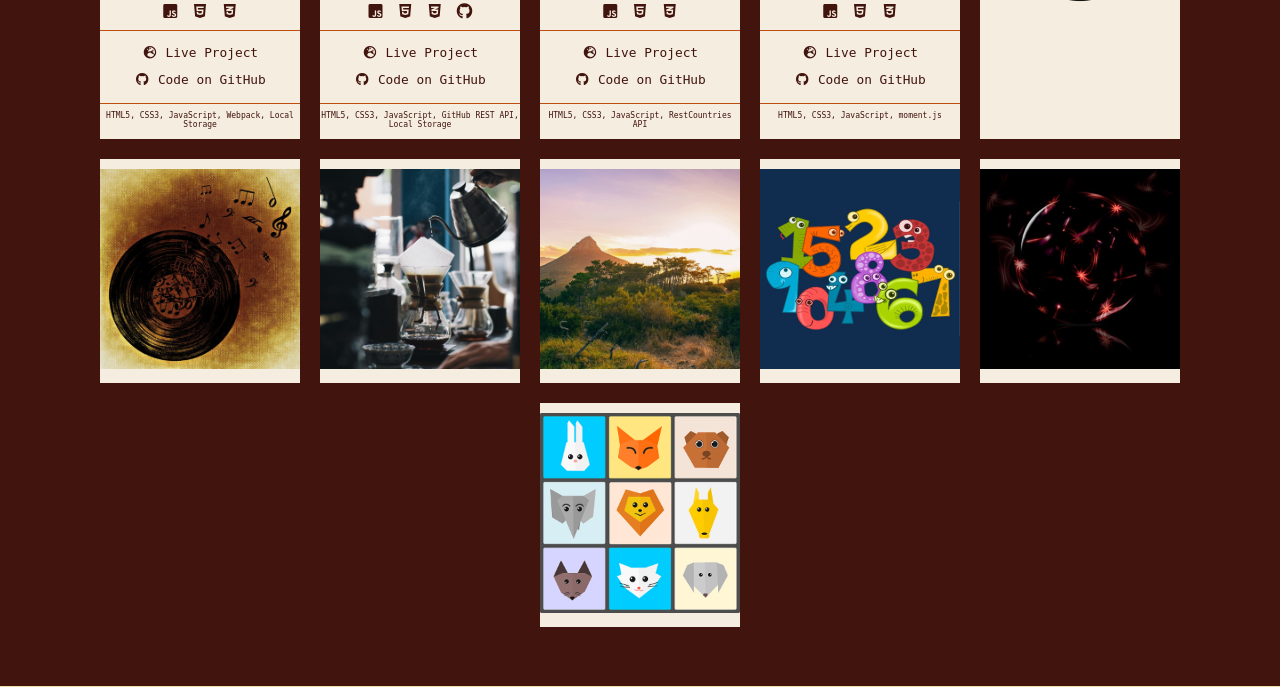
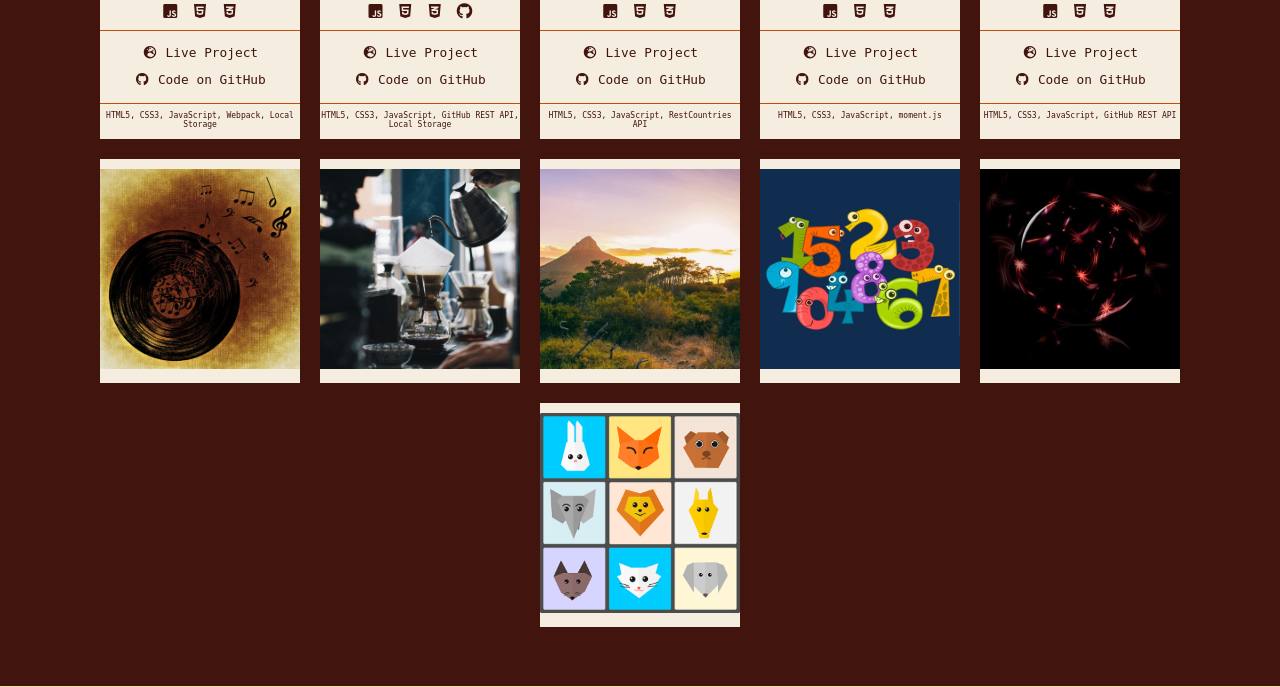
Before and after one commit to FeliOdras/PortfolioWebsite, a PHP site: page /projects.php in a window 1280 px wide. Shown: the part 864-1551 px from the top of the page. Run offline with PHP 8.4, Linux system fonts and the light colour scheme; some libraries are stand-ins or nearby versions; some web fonts are replaced.

Commit message:
Added further projects

```diff
--- a/includes/content/projects/javascript.php
+++ b/includes/content/projects/javascript.php
@@ -62,15 +62,21 @@
                                 </div>
                                 <hr>
                                 <div class="xsmall">HTML5, CSS3, JavaScript, moment.js</div>
-
                             </article>
-                        <article class="box flexboxitem">
-                                <h4 class="hidden"><a href="https://playground.odras.de/MyGithub/" target="_blank">MyGithub
-                                    <span>Show GitHub repositories using GitHub API</span> </a>
-                                </h4>
+                            <article class="box flexboxitem">
+                                <h4>My Github</h4>
                                 <a href="https://playground.odras.de/MyGithub/" target="_blank">
-                                <img src="images/myGithub.png" alt="MyGithub"></a>
-
+                                <img src="images/screenshots/MyGithub.png" alt="My Github"></a> <br>
+                                <i class="fab fa-js-square"></i> <i class="fab fa-html5"></i> <i class="fab fa-css3-alt"></i>
+                                <hr>
+                                <div>
+                                    <small>
+                                        <a class="text-link" href="https://playground.odras.de/MyGithub/" target="_blank"><i class="fas fa-globe-europe"></i> Live Project</a><br>
+                                        <a class="text-link"  href="https://github.com/FeliOdras/MyGithub" target="_blank"><i class="fab fa-github"></i> Code on GitHub</a>
+                                    </small>
+                                </div>
+                                <hr>
+                                <div class="xsmall">HTML5, CSS3, JavaScript, GitHub REST API</div>
                             </article>
                             <article class="box flexboxitem">
                                 <h4 class="hidden"><a href="https://playground.odras.de/TheSoundsOfSilence/" target="_blank">The Sounds of Silence
```
Also changed, not shown: 1 other file.
